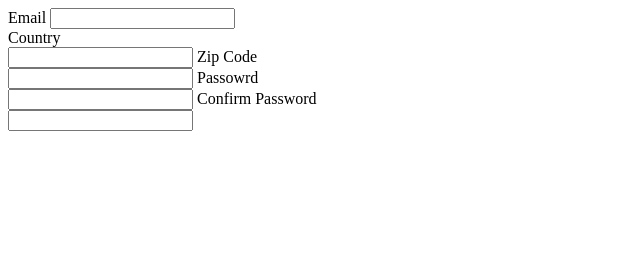
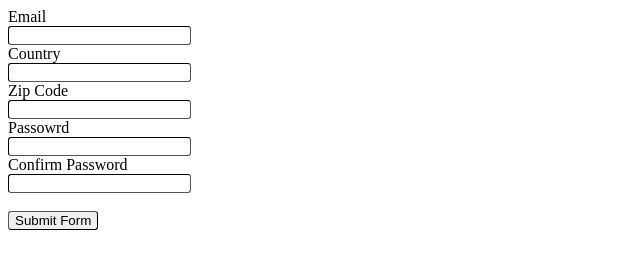
Before and after one commit to TegaBC/live-form-validation, a plain HTML site: page index.html in a window 1280 px wide. Shown: the whole page, without its empty margins (0-640 px from the left). Drawn offline with Linux system fonts and the light colour scheme.

Commit message:
basic styling

```diff
--- a/index.html
+++ b/index.html
@@ -5,27 +5,29 @@
     <meta http-equiv="X-UA-Compatible" content="IE=edge">
     <meta name="viewport" content="width=device-width, initial-scale=1.0">
 
-    <link rel="stylesheet" href="/styles.css">
-    <script src="/script.js" defer></script>
+    <link rel="stylesheet" href="./styles.css">
+    <script src="./script.js" defer></script>
 
     <title>Document</title>
 </head>
 <body>
     <form action="#">
-        <label for="email">Email</label>
+        <label for="email">Email</label> <br>
         <input name="email" type="email" required> <br>
 
         <label for="country">Country</label> <br>
-        <input type="text" name="country">
+        <input type="text" name="country" required> <br>
 
         <label for="zip">Zip Code</label> <br>
-        <input type="text" name="zip">
+        <input type="text" name="zip" required> <br>
 
         <label for="password">Passowrd</label> <br>
-        <input type="password" name="password">
+        <input type="password" name="password" required> <br>
 
         <label for="password-confirmation">Confirm Password</label> <br>
-        <input type="password" name="password-confirmation">
+        <input type="password" name="password-confirmation" required> <br>
+        <br>
+        <input type="submit" value="Submit Form" id="submit">
     </form>
 </body>
 </html>
--- a/styles.css
+++ b/styles.css
@@ -0,0 +1,13 @@
+input {
+    border-width: 1px;
+    border-radius: .2rem;
+    border-color: black;
+}
+
+input:focus{
+    outline: none;
+}
+
+#submit:hover{
+    background-color: rgb(154, 154, 154);
+}
```
